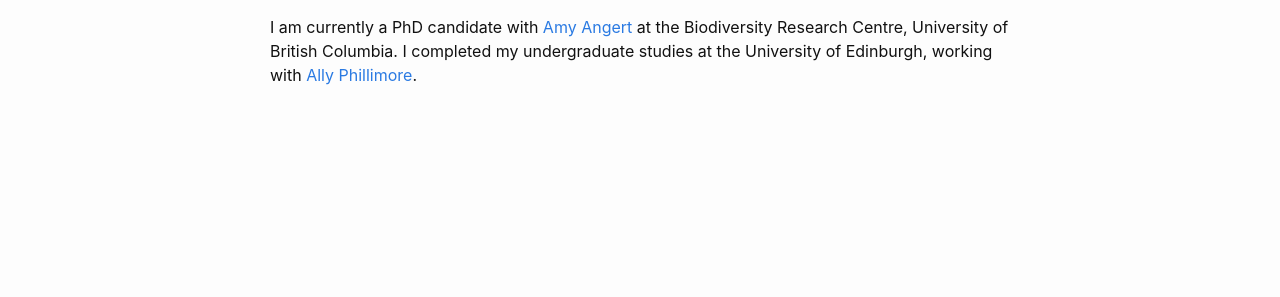
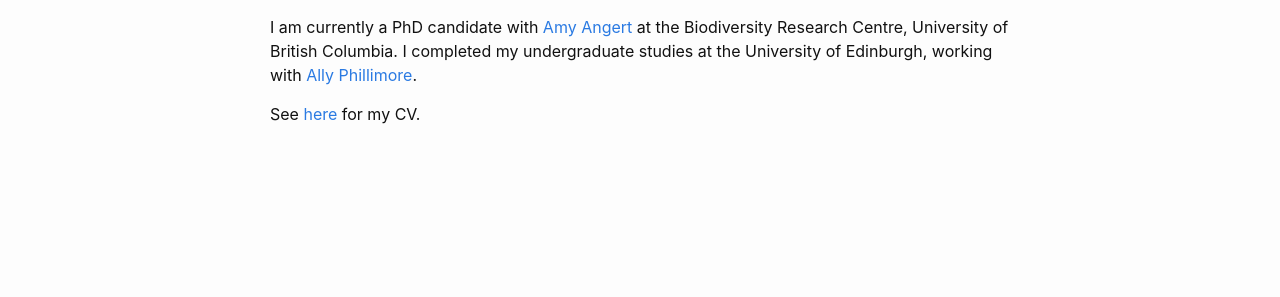
Before and after one commit to takujiusui/takujiusui.github.io, a Jekyll site: the page built from index.md, in a window 1280 px wide. Shown: the part 437-734 px from the top of the page. Built offline with Jekyll 4.4.1, drawn with Linux system fonts in a browser that asks for light colours.

Commit message:
add cv to homepage

```diff
--- a/index.md
+++ b/index.md
@@ -10,3 +10,5 @@
 I am an evolutionary ecologist interested in the spatiotemporal dynamics of species' range and niche evolution and its feedback with biotic interactions. My research integrates themes from evolutionary biology, population ecology, and community ecology.
 
 I am currently a PhD candidate with [Amy Angert](http://angert.botany.ubc.ca/) at the Biodiversity Research Centre, University of British Columbia. I completed my undergraduate studies at the University of Edinburgh, working with [Ally Phillimore](http://phillimore.bio.ed.ac.uk/home).
+
+See [here](https://github.com/takujiusui/takujiusui.github.io/blob/main/TakujiUsuiCV_2021.pdf) for my CV.
```
